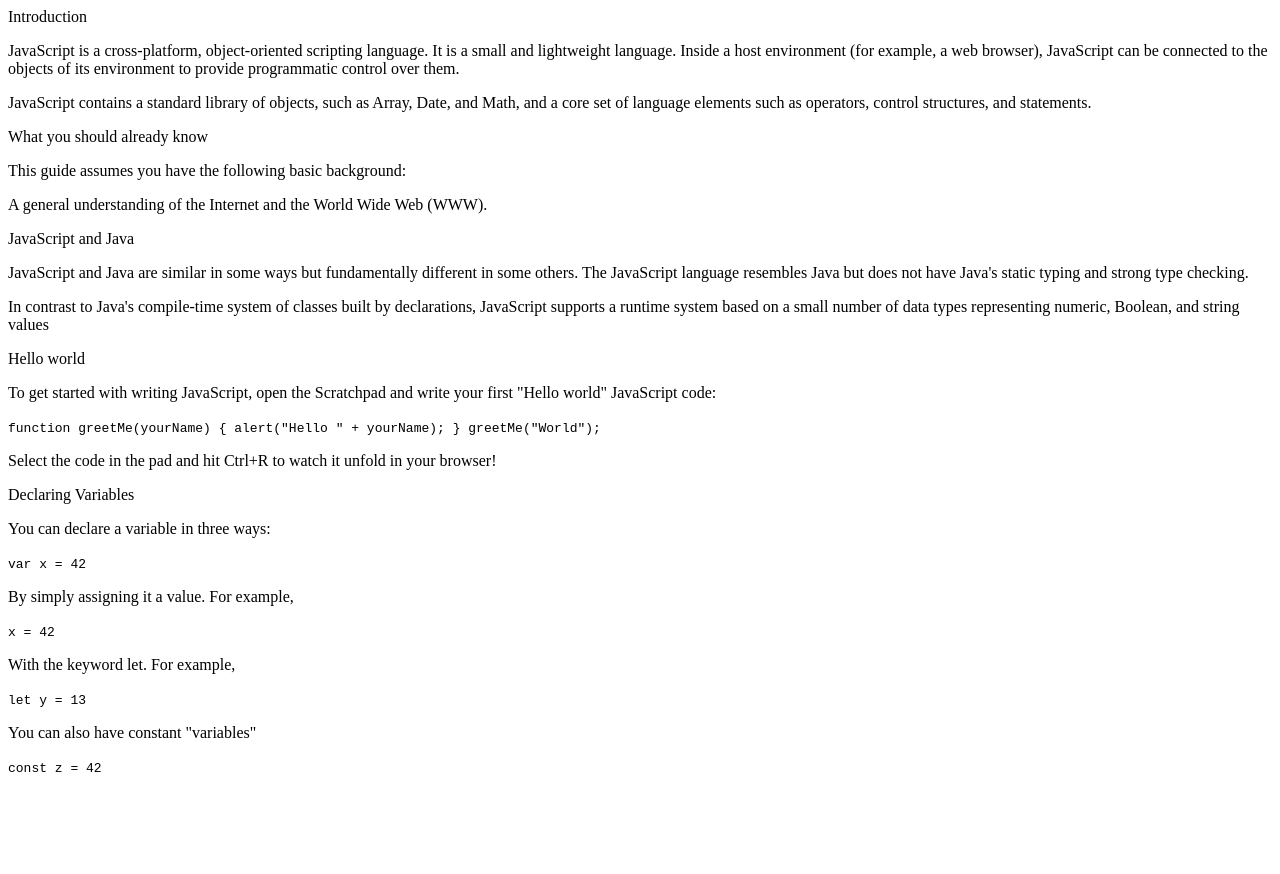
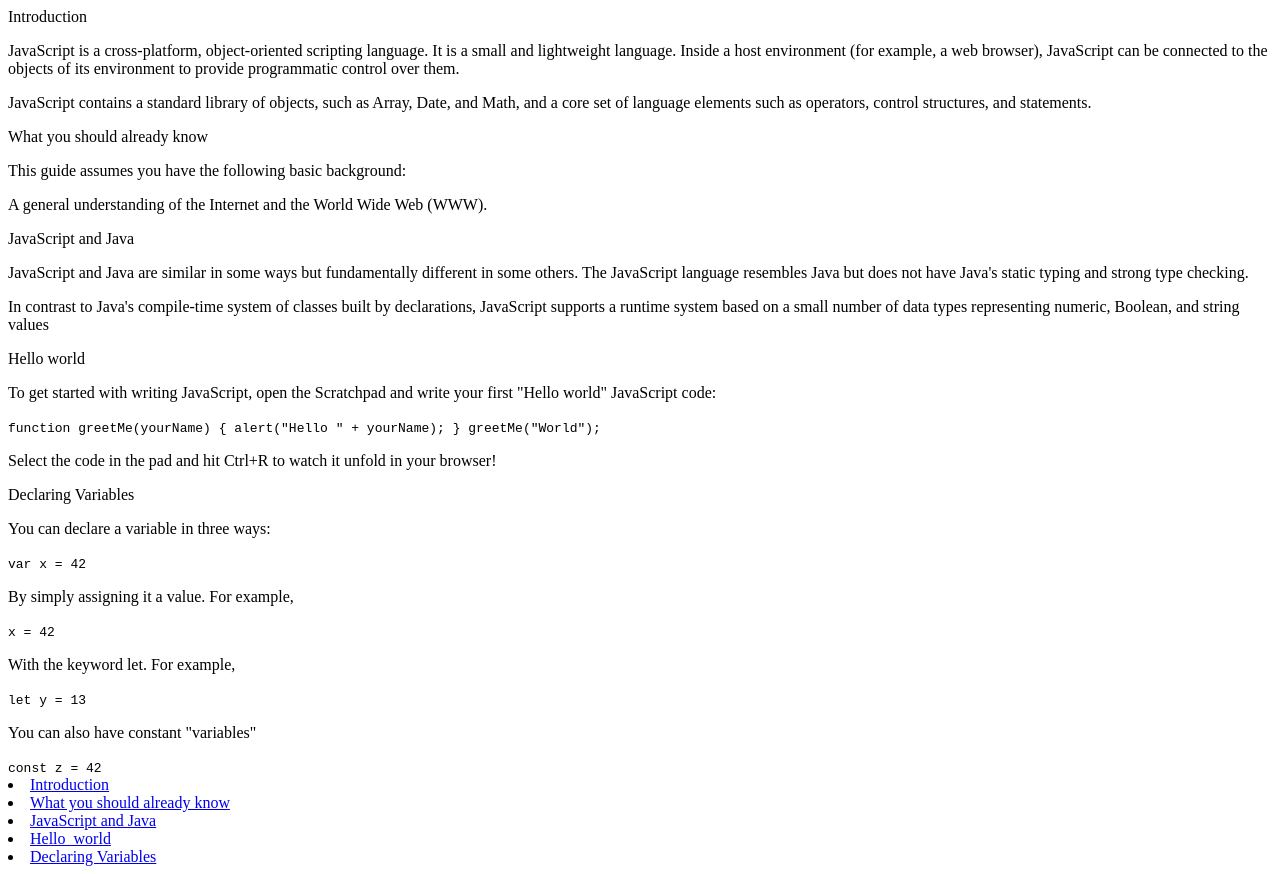
Before and after one commit to notlfish/microverse-trial-obote-ferrari, a plain HTML site: page index.html in a window 1280 px wide. Before the commit the page ends 800 px from the top, so only its background shows below. Drawn offline with Linux system fonts and the light colour scheme.

Commit message:
added the nav bar

```diff
--- a/index.html
+++ b/index.html
@@ -97,6 +97,16 @@
           const z = 42
         </code>
       </section>
+      <nav id="navbar">
+        <header>
+          <li><a class="nav-link" href="#introduction">Introduction</a></li>
+          <li><a class="nav-link"  href="#What_you_should_already_know<">What you should already know</a></li>
+          <li><a class="nav-link"  href="#javaScript_and_Java">JavaScript and Java</a></li>
+          <li><a class="nav-link"  href="#hello_world">Hello_world</a></li>
+          <li><a class="nav-link"  href="#declaring_variables">Declaring Variables</a></li>
+        </header>
+
+      </nav>
     </main>
   </body>
 </html>
```
